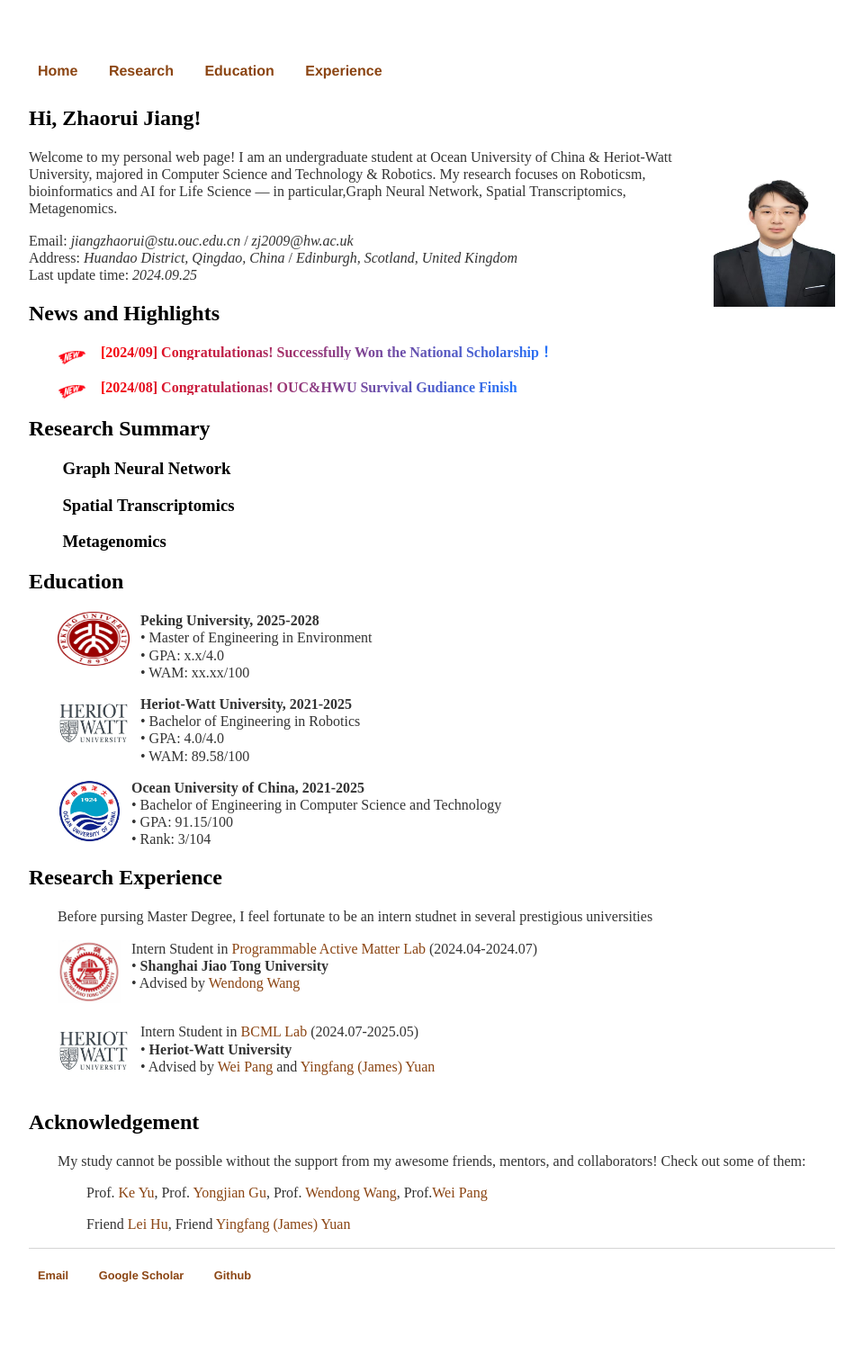
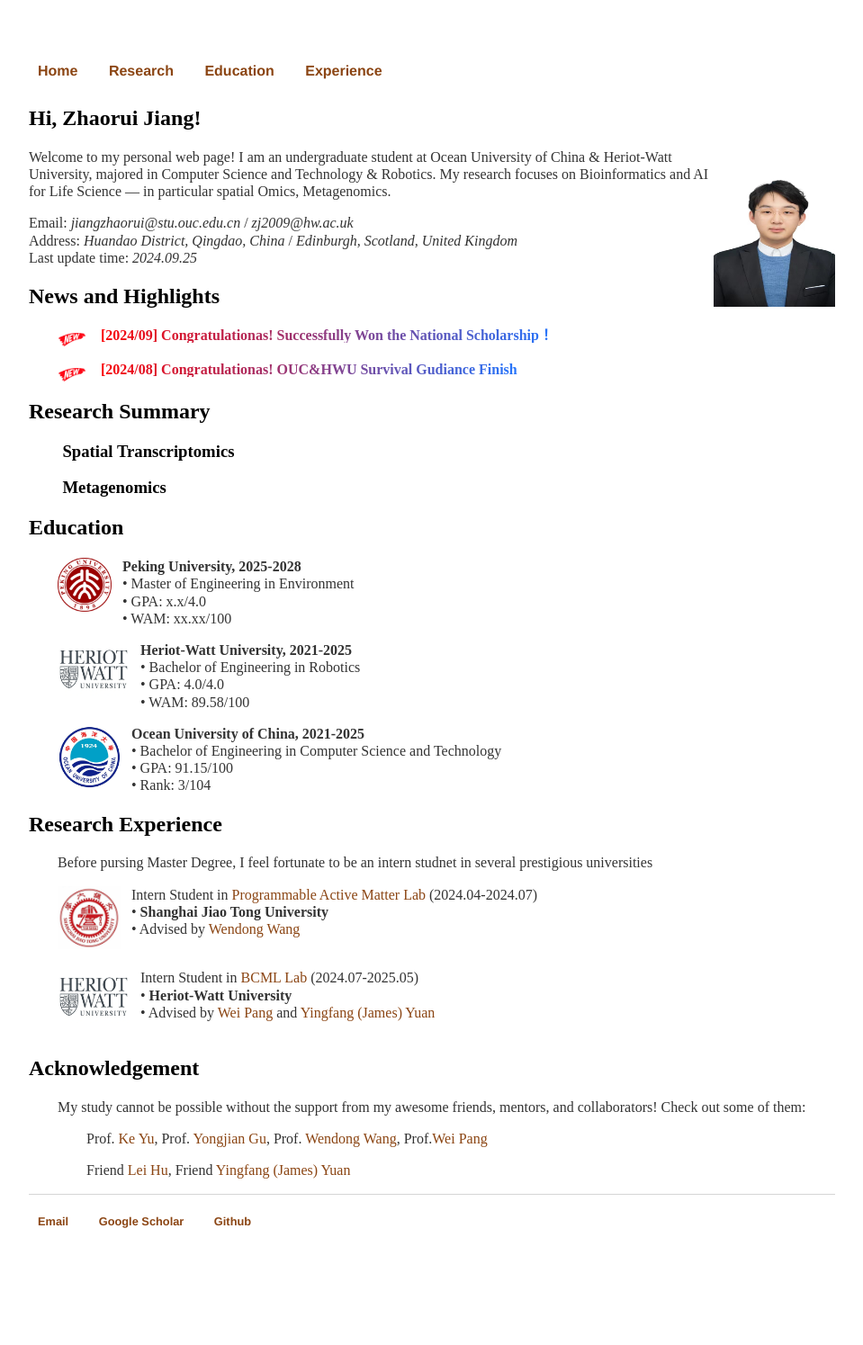
Before and after one commit to zhaorui-bi/zhaorui-bi.github.io, a Jekyll site: the page built from index.html, in a window 1280 px wide. Shown: the whole page at 90% size, without its empty margins (160-1119 px from the left). Built offline with Jekyll 4.4.1, drawn with Linux system fonts in a browser that asks for light colours; after the commit the page ends 1435 px from its top, so only the background shows below that.

Commit message:
Update index.html

```diff
--- a/index.html
+++ b/index.html
@@ -6,7 +6,7 @@
 	<h2>Hi, Zhaorui Jiang!</h2>
 	<p><img src="/img/person.jpg" align="right" alt="portrait" width="135" height="176"/>
 		Welcome to my personal web page! I am an undergraduate student at Ocean University of China & Heriot-Watt University, majored in Computer Science and Technology & Robotics.
-		My research focuses on Roboticsm, bioinformatics and AI for Life Science — in particular,Graph Neural Network, Spatial Transcriptomics, Metagenomics. </p>
+		My research focuses on Bioinformatics and AI for Life Science — in particular spatial Omics, Metagenomics. </p>
 
 	<p>
 		Email: <em> jiangzhaorui@stu.ouc.edu.cn </a> </em> / <em> zj2009@hw.ac.uk </a> </em><br>
@@ -30,7 +30,6 @@
 
 	<h2><a name="pub"></a>Research Summary</h2>
 <!-- 	<p style="margin-left: 2em;">* represents equal contribution and co-first authorship.</p>  -->
-	<h3 style="margin-left: 2em;"> Graph Neural Network </h3>
 
 	<h3 style="margin-left: 2em;"> Spatial Transcriptomics </h3>
 
@@ -62,7 +61,7 @@
 	<h2><a name="edu"></a>Education</h2>
 
 		<p style="margin-left: 2em;">
-			<img src="/img/pku.png" align="left" width="80" height="60"/>
+			<img src="/img/pku.png" align="left" width="60" height="60"/>
 			&nbsp&nbsp <b>Peking University, 2025-2028  </b><br>
 			&nbsp&nbsp &bull; Master of Engineering in Environment<br>
 			&nbsp&nbsp &bull; GPA: x.x/4.0 <br>
```
